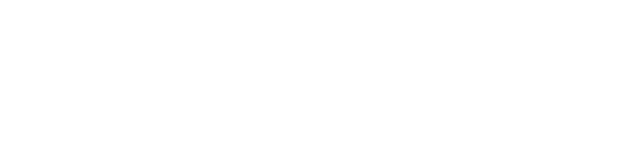
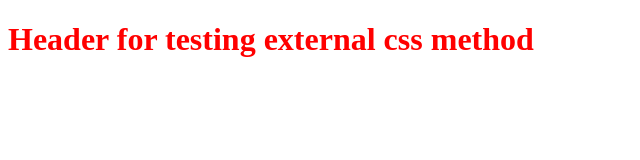
Before and after one commit to Kliffa/Odin-landing-page, a plain HTML site: page index.html in a window 1280 px wide. Shown: the whole page, without its empty margins (0-640 px from the left). Drawn offline with Linux system fonts and the light colour scheme.

Commit message:
Add css to html with external method, including a test

```diff
--- a/index.html
+++ b/index.html
@@ -4,8 +4,9 @@
     <meta charset="UTF-8">
     <meta name="viewport" content="width=device-width, initial-scale=1.0">
     <title>Landing Page</title>
+    <link rel="stylesheet" href="styles.css">
 </head>
 <body>
-
+    <h1>Header for testing external css method</h1>
 </body>
 </html>
--- a/styles.css
+++ b/styles.css
@@ -0,0 +1,3 @@
+h1{
+    color: red;
+}
```
